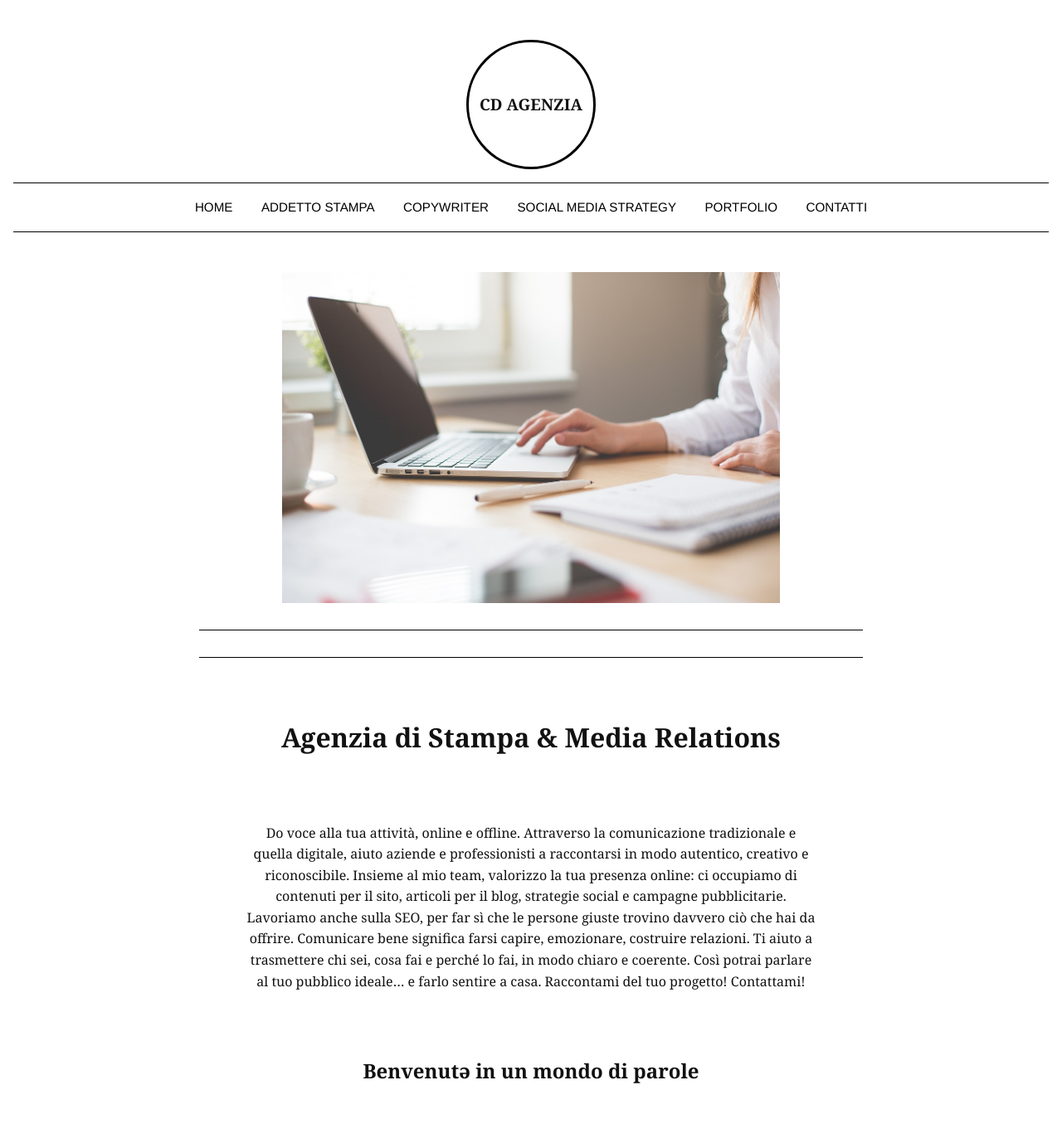
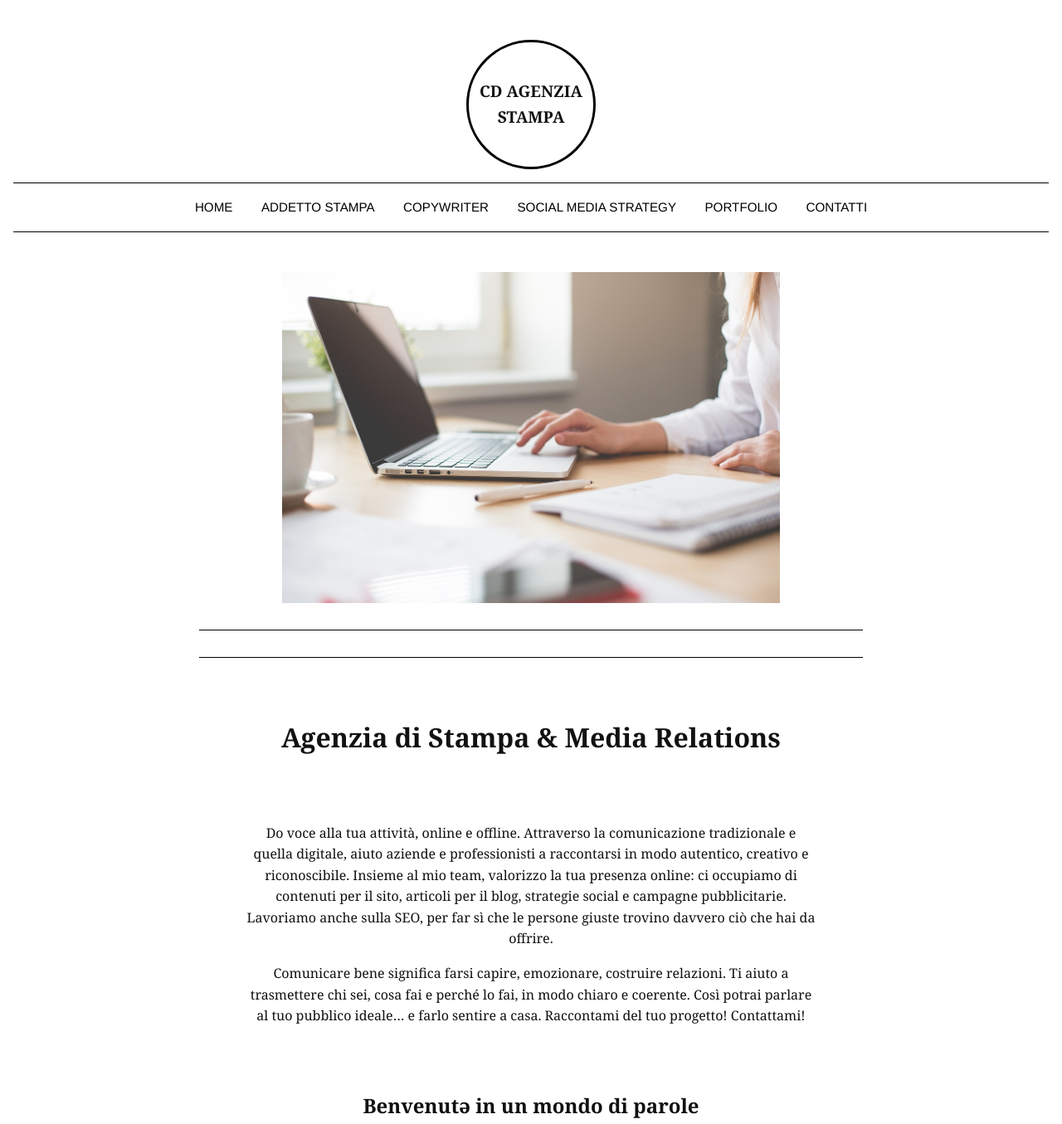
Before and after one commit to cett93/cettydangelocopywriter, a plain HTML site: page index.html in a window 1280 px wide. Shown: the top 1355 px of the page at 83% size. Drawn offline with Linux system fonts and the light colour scheme.

Commit message:
Update index.html

```diff
--- a/index.html
+++ b/index.html
@@ -22,7 +22,7 @@
 </head>
 <body>
 <header>
-<div class="logo-circle">CD Agenzia</div>
+<div class="logo-circle">CD Agenzia Stampa</div>
 <nav>
 <a href="index.html">Home</a>
 <a href="addetto-stampa.html">Addetto Stampa</a>
@@ -42,9 +42,9 @@
   <p>Do voce alla tua attività, online e offline.
 Attraverso la comunicazione tradizionale e quella digitale, aiuto aziende e professionisti a raccontarsi in modo autentico, creativo e riconoscibile.
 
-Insieme al mio team, valorizzo la tua presenza online: ci occupiamo di contenuti per il sito, articoli per il blog, strategie social e campagne pubblicitarie. Lavoriamo anche sulla SEO, per far sì che le persone giuste trovino davvero ciò che hai da offrire.
+Insieme al mio team, valorizzo la tua presenza online: ci occupiamo di contenuti per il sito, articoli per il blog, strategie social e campagne pubblicitarie. Lavoriamo anche sulla SEO, per far sì che le persone giuste trovino davvero ciò che hai da offrire. </p>
 
-Comunicare bene significa farsi capire, emozionare, costruire relazioni. Ti aiuto a trasmettere chi sei, cosa fai e perché lo fai, in modo chiaro e coerente. Così potrai parlare al tuo pubblico ideale… e farlo sentire a casa.
+<p>Comunicare bene significa farsi capire, emozionare, costruire relazioni. Ti aiuto a trasmettere chi sei, cosa fai e perché lo fai, in modo chiaro e coerente. Così potrai parlare al tuo pubblico ideale… e farlo sentire a casa.
 
 Raccontami del tuo progetto!
 
```
